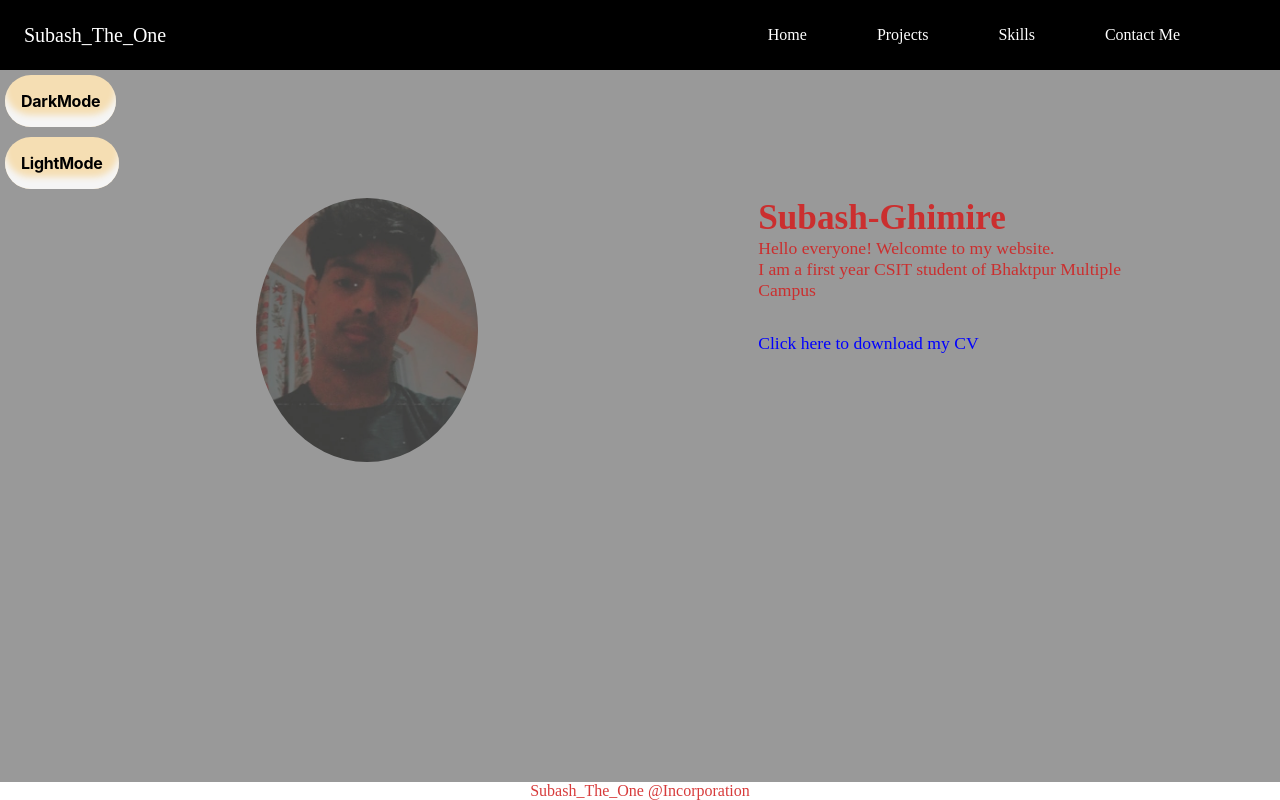
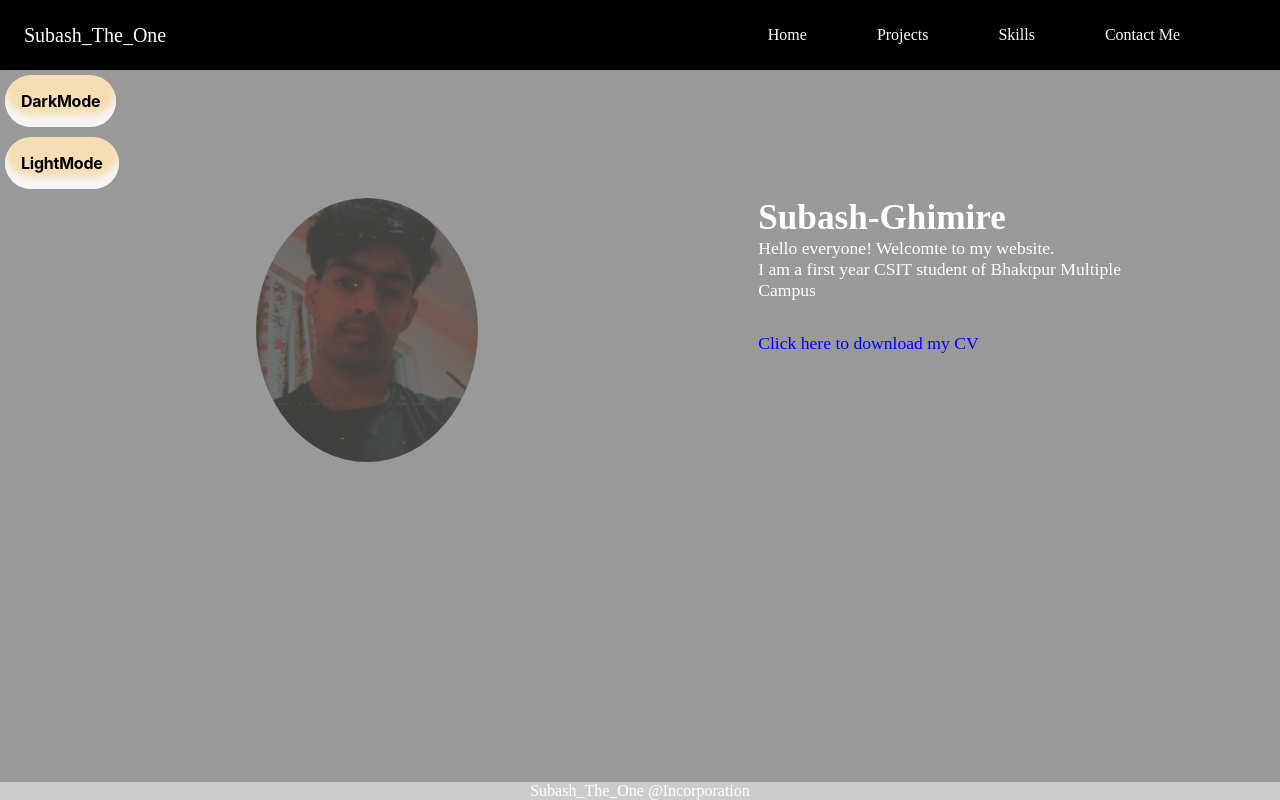
Before and after one commit to ElecTrixCiTY/Subash_Ghimire_The_One, a plain HTML site: page index.html in a window 1280 px wide. Both pictures are taken after a click on the button "DarkMode". Drawn offline with Linux system fonts and the light colour scheme.

Commit message:
Update index.css

```diff
--- a/index.css
+++ b/index.css
@@ -189,14 +189,14 @@ img:hover{
 
 .dark{
     background-color: #999;
-    color: rgba(209, 32, 32, 0.877);
+    color: white;
 }
 .mode{
     position: relative;
 
 }
 .footer2{
-    background-color: white;
+    background-color: #ccc;
     position: fixed;
     bottom: 0;
     width: 100%;
```
